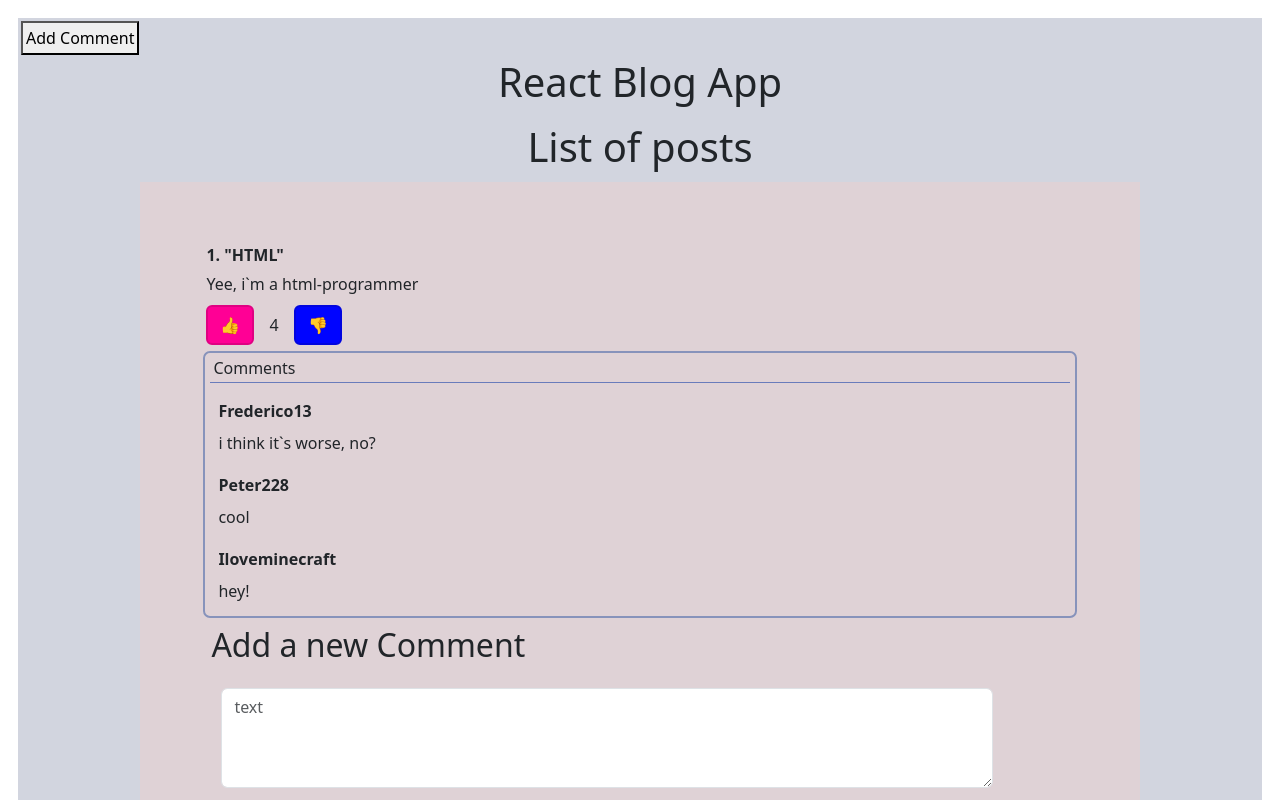
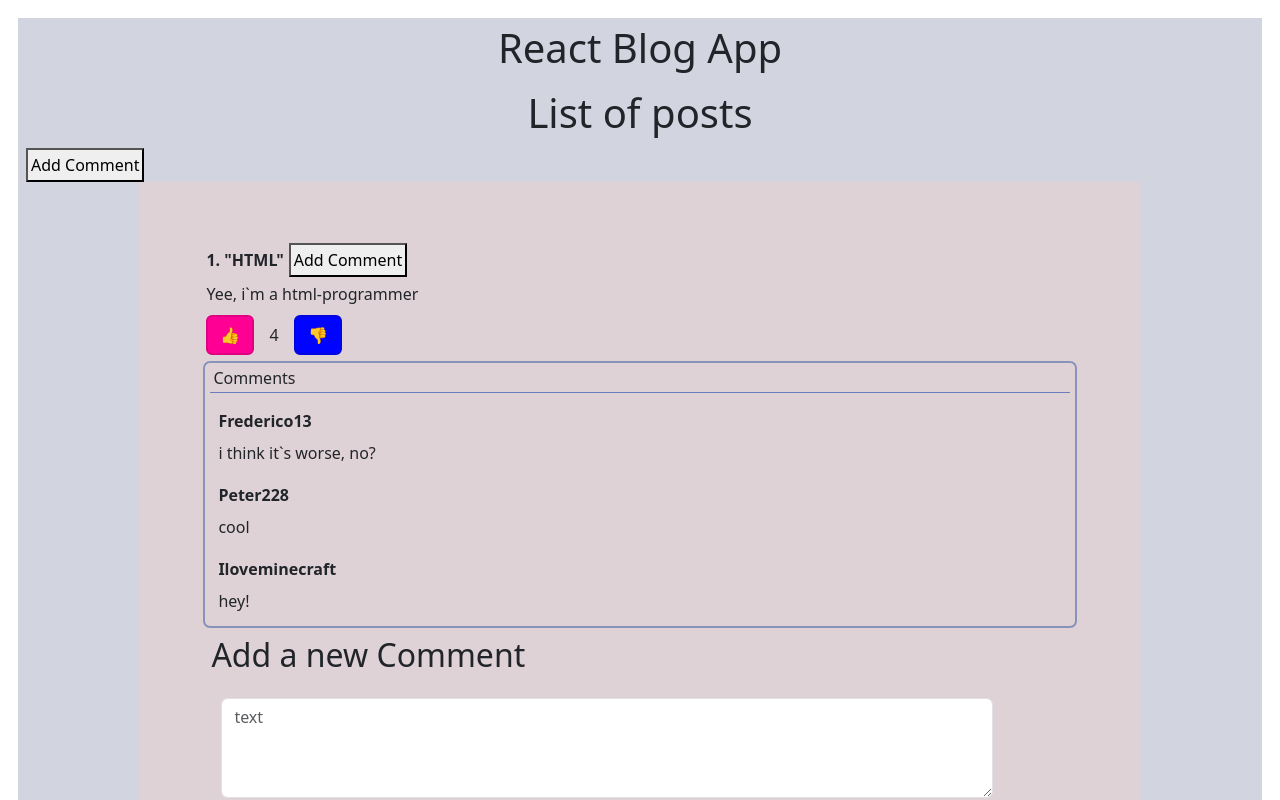
Before and after one commit to olehone/react, a React (Create React App) app in the folder hello/: page / in a window 1280 px wide. Shown: the top 800 px of the page. Built offline with nearby package versions, Linux system fonts and the light colour scheme.

Commit message:
add function of adding comment

```diff
--- a/hello/src/App.js
+++ b/hello/src/App.js
@@ -2,6 +2,7 @@ import React, { useState } from "react";
 import Comment from "./Components/Comment";
 import Likes from "./Components/Likes";
 import "./Styles/App.css";
+import { ReactDOM } from "react";
 import NewPostForm from "./Components/NewPostForm";
 import PostList from "./Components/PostList";
 function rand(min, max) {
@@ -41,7 +42,7 @@ function App() {
     },
   ]);
 
-  const addComment = (postId, newComment) => {
+  function addComment (postId, newComment) {
     const updatedPost = posts.map((post) => {
       if (post.id === postId) {
         return {
@@ -51,9 +52,6 @@ function App() {
       }
       return post;
     });
-    console.log(12);
-    console.log(updatedPost);
-    console.log(newComment);
     setPosts(updatedPost);
   };
   const addPost = (newPost) => {
@@ -62,10 +60,8 @@ function App() {
 
   return (
     <div className="App">
-      <button onClick={addComment}>Add Comment</button>
-
       <h1 style={{ textAlign: "center" }}>React Blog App</h1>
-      <PostList posts={posts} onAddComment={addComment} />
+      <PostList posts={posts} addComment={addComment} />
       <NewPostForm onAddPost={addPost} length={posts.length} />
     </div>
   );
--- a/hello/src/Components/Comments.jsx
+++ b/hello/src/Components/Comments.jsx
@@ -4,7 +4,6 @@ function CheckComentsExists({ comments }) {
   // comments.map((comment)=><Comment />);
 }
 function Comments({ comments }) {
-  console.log({ comments });
   if(comments.length>0){
     return (
       <div className="comments">
--- a/hello/src/Components/NewCommentForm.jsx
+++ b/hello/src/Components/NewCommentForm.jsx
@@ -1,28 +1,25 @@
-import React from "react";
-import { useState } from "react";
+import React, { useState } from "react";
 import addComment from "../App";
-function NewCommentForm( length, postId ) {
+function NewCommentForm({ length, postId, addComment }) {
   const [text, setText] = useState("");
- console.log(11111);
-  const handleSubmit = (e) => {
-    console.log(1111113);
+
+  const handleCommentSubmit = (e) => {
     e.preventDefault();
     const newComment = {
       id: length + 1,
       username: "pedro",
       text: text,
     };
-    console.log(111211);
-    console.log(newComment);
-    addComment(postId,newComment);
-    console.log(11221111);
+
+    addComment(postId, newComment);
 
     setText("");
   };
+
   return (
     <div className="form-group">
       <h2>Add a new Comment</h2>
-      <form onSubmit={handleSubmit}>
+      <form onSubmit={handleCommentSubmit}>
         <textarea
           className="form-control"
           placeholder="text"
@@ -40,4 +37,5 @@ function NewCommentForm( length, postId ) {
     </div>
   );
 }
+
 export default NewCommentForm;
--- a/hello/src/Components/Post.jsx
+++ b/hello/src/Components/Post.jsx
@@ -3,21 +3,28 @@ import Likes from "./Likes";
 import Comments from "./Comments";
 import NewCommentForm from "./NewCommentForm";
 
-function Post({ post }, addComment) {
-  const comments =post.comments;
-  console.log("lfsdjfs")
-  console.log(comments);
-  console.log(post);
-
+function Post({ post }, { onAddComment }) {
+  const comments = post.comments;
   return (
     <div className="Post">
       <strong>
         {post.id}. "{post.title}"
       </strong>
+      <button
+        onClick={() => {
+          onAddComment(1, { id: 5, username: "peter", text: "hello" });
+        }}
+      >
+        Add Comment
+      </button>
       <div>{post.description}</div>
       <Likes countOfLikes={post.countOfLikes} />
       <Comments comments={post.comments} />
-      <NewCommentForm addComment = {(newComment) => addComment(post.id, newComment)} length={post.comments.length} postId = {post.id} />
+      <NewCommentForm
+        addComment={onAddComment}
+        length={post.comments.length}
+        postId={post.id}
+      />
     </div>
   );
 }
--- a/hello/src/Components/PostList.jsx
+++ b/hello/src/Components/PostList.jsx
@@ -1,12 +1,12 @@
 import React, { useState } from "react";
 import Post from "./Post";
 
-function PostList({ posts, onAddComment}) {
-
+function PostList({ posts, addComment}) {
   return (
     <div className="PostList">
       <h1 style={{ textAlign: "center" }}>List of posts</h1>
-      {posts.map((post)=> <Post post = {post} key = {post.id} />)}
+      <button onClick={()=>{addComment(1,{id:5, username:"peter", text: "hello"})}}>Add Comment</button>
+      {posts.map((post)=> <Post key = {post.Id} post = {post} onAddComment={addComment} />)}
     </div>
   );
 }
```
